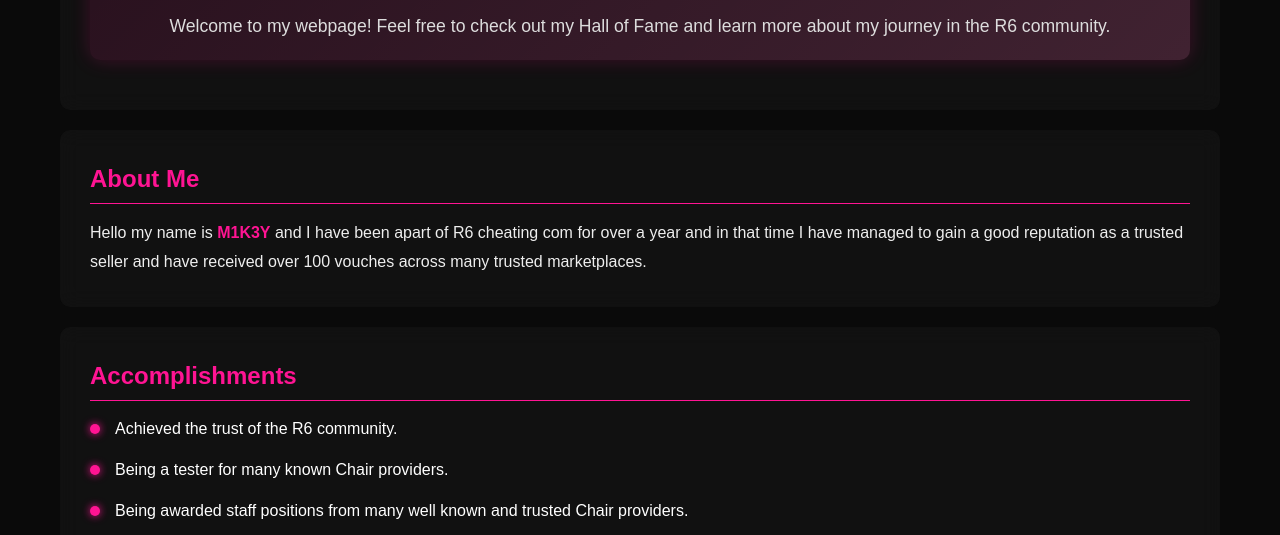
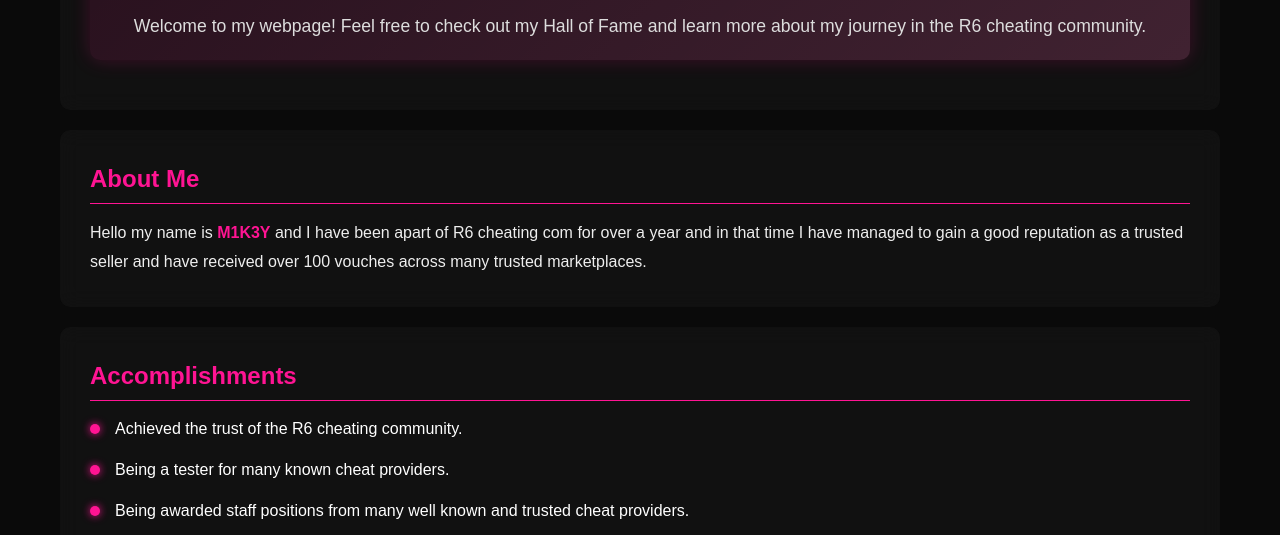
Before and after one commit to M1K3Y-org/m1k3y.uk, a plain HTML site: page index.html in a window 1280 px wide. Shown: the part 251-786 px from the top of the page. Drawn offline with Linux system fonts and the light colour scheme.

Commit message:
Update index.html

```diff
--- a/index.html
+++ b/index.html
@@ -3,7 +3,7 @@
 <head>
     <meta charset="UTF-8">
     <meta name="viewport" content="width=device-width, initial-scale=1.0">
-    <title>M1K3Y - R6 Community</title>
+    <title>M1K3Y</title>
     <style>
         :root {
             --primary-pink: #ff1493;
@@ -347,7 +347,7 @@
         <div class="content">
             <div class="hello-container">
                 <h2 class="hello-title">Hello</h2>
-                <p class="welcome-message">Welcome to my webpage! Feel free to check out my Hall of Fame and learn more about my journey in the R6 community.</p>
+                <p class="welcome-message">Welcome to my webpage! Feel free to check out my Hall of Fame and learn more about my journey in the R6 cheating community.</p>
             </div>
         </div>
 
@@ -361,9 +361,9 @@
         <div class="accomplishments-section">
             <h2 class="section-title">Accomplishments</h2>
             <ul class="accomplishment-list">
-                <li class="accomplishment-item">Achieved the trust of the R6 community.</li>
-                <li class="accomplishment-item">Being a tester for many known Chair providers.</li>
-                <li class="accomplishment-item">Being awarded staff positions from many well known and trusted Chair providers.</li>
+                <li class="accomplishment-item">Achieved the trust of the R6 cheating community.</li>
+                <li class="accomplishment-item">Being a tester for many known cheat providers.</li>
+                <li class="accomplishment-item">Being awarded staff positions from many well known and trusted cheat providers.</li>
                 <li class="accomplishment-item">Surviving the discontinuation of Klar R6.</li>
             </ul>
         </div>
```
